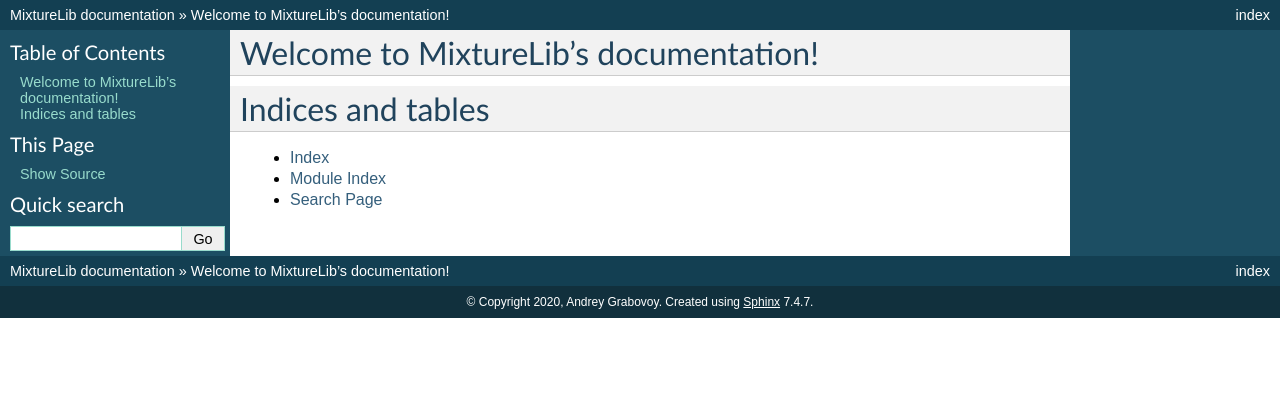
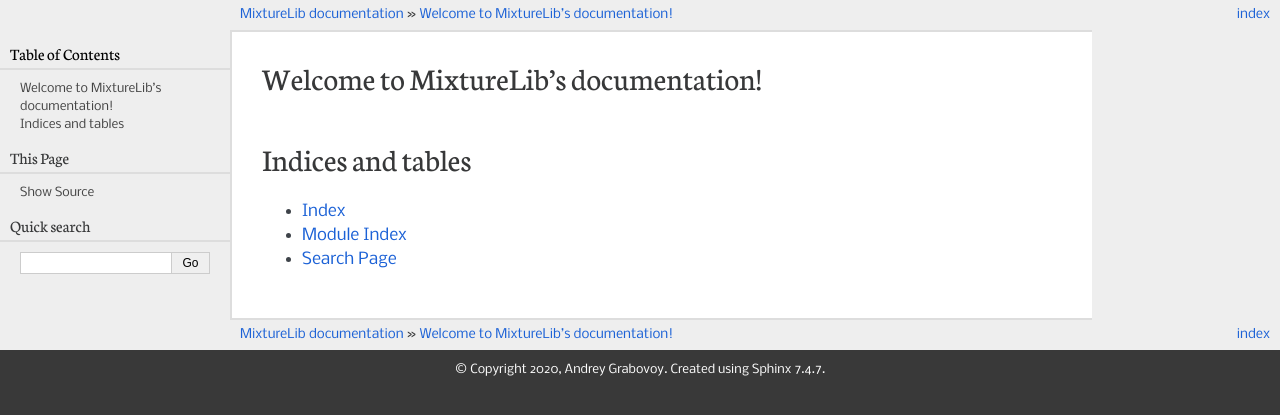
Before and after one commit to andriygav/MixtureLib, a Sphinx documentation site: the page built from doc/source/index.rst, in a window 1280 px wide. Shown: the top 415 px of the page. Built offline with Sphinx 7.4.7, drawn with Linux system fonts in a browser that asks for light colours.

Commit message:
change style

```diff
--- a/doc/source/conf.py
+++ b/doc/source/conf.py
@@ -48,7 +48,7 @@
 # The theme to use for HTML and HTML Help pages.  See the documentation for
 # a list of builtin themes.
 #
-html_theme = 'classic'
+html_theme = 'pyramid'
 
 # Add any paths that contain custom static files (such as style sheets) here,
 # relative to this directory. They are copied after the builtin static files,
```
